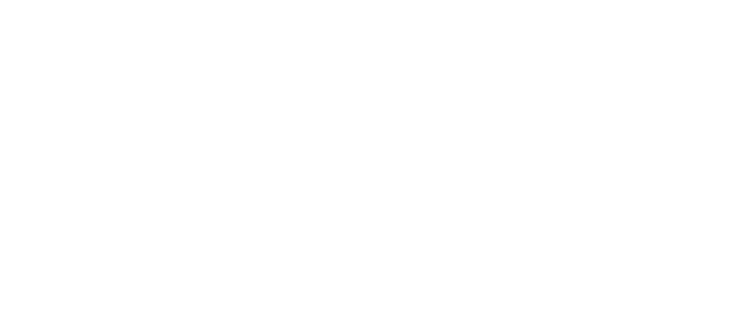
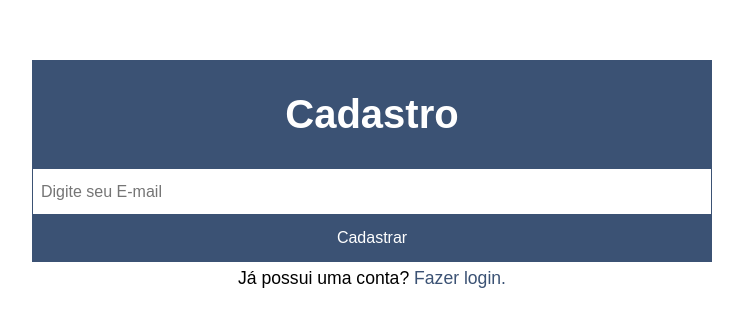
Before and after one commit to Pedro-Rocha-Araujo/projeto-financas, a React (Create React App) app: page /auth/cadastro in a window 1280 px wide. Shown: the part 222-548 px from the top of the page, without its empty margins (268-1011 px from the left). Built offline with nearby package versions, Linux system fonts and the light colour scheme.

Commit message:
Estruturei as páginas d elogin e cadastro no frotnend do projeto

```diff
--- a/src/components/App.js
+++ b/src/components/App.js
@@ -1,5 +1,6 @@
 import { BrowserRouter } from "react-router-dom";
 import AppRouter from "./routes";
+import "./global.css"
 
 function App() {
   return (
--- a/src/components/auth/Cadastro.js
+++ b/src/components/auth/Cadastro.js
@@ -1,7 +1,29 @@
+import { Link } from "react-router-dom"
+import "./auth.css"
+
 export default function Cadastro() {
   return (
-    <>
+    <div className="background">
 
-    </>
+      <div className="auth">
+
+        <div className="header-auth">
+          <h1>Cadastro</h1>
+        </div>
+
+        <form className="main-auth">
+          <input
+            placeholder="Digite seu E-mail"
+          />
+          <button>Cadastrar</button>
+        </form>
+
+        <div className="footer-auth">
+          <p>Já possui uma conta? <Link to="/auth/login">Fazer login.</Link></p>
+        </div>
+
+      </div>
+
+    </div>
   )
 }
--- a/src/components/auth/Login.js
+++ b/src/components/auth/Login.js
@@ -0,0 +1,29 @@
+import { Link } from "react-router-dom"
+import "./auth.css"
+
+export default function Cadastro() {
+  return (
+    <div className="background">
+
+      <div className="auth">
+
+        <div className="header-auth">
+          <h1>Login</h1>
+        </div>
+
+        <form className="main-auth">
+          <input
+            placeholder="Digite seu E-mail"
+          />
+          <button>Entrar</button>
+        </form>
+
+        <div className="footer-auth">
+          <p>Não possui uma conta? <Link to="/auth/cadastro">Fazer cadastro.</Link></p>
+        </div>
+
+      </div>
+
+    </div>
+  )
+}
--- a/src/components/auth/auth.css
+++ b/src/components/auth/auth.css
@@ -0,0 +1,62 @@
+div.background {
+  width: 100%;
+  min-height: 100dvh;
+  display: flex;
+  justify-content: center;
+  align-items: center;
+}
+
+div.auth {
+  width: 96%;
+  max-width: 680px;
+}
+
+div.header-auth {
+  color: #fff;
+  background-color: #3b5274;
+  padding: 2rem 0;
+}
+
+div.header-auth h1 {
+  text-align: center;
+}
+
+form.main-auth {
+  display: flex;
+  flex-direction: column;
+}
+
+form.main-auth input, form.main-auth button {
+  font-size: 1rem;
+  border: none;
+  outline: none;
+  padding: 0.5rem;
+}
+
+form.main-auth input {
+  height: 2.8rem;
+  border-left: 1px solid #3b5274;
+  border-right: 1px solid #3b5274;
+}
+
+form.main-auth button {
+  cursor: pointer;
+  color: #fff;
+  background-color: #3b5274;
+  height: 3rem;
+}
+
+div.footer-auth p {
+  font-size: clamp(0.9rem, 3vw, 1.1rem);
+  text-align: center;
+  padding: 0.4rem 0;
+}
+
+div.footer-auth a {
+  color: #3b5274;
+  text-decoration: none;
+}
+
+div.footer-auth a:hover {
+  text-decoration: underline;
+}
--- a/src/components/page/Home.jsx
+++ b/src/components/page/Home.jsx
@@ -1,5 +1,4 @@
 import {useState} from "react"
-import './home.css';
 import Header from "../elements/Header"
 import Footer from "../elements/Footer"
 import Preview from "./preview/Preview"
--- a/src/components/page/inputs/Inputs.js
+++ b/src/components/page/inputs/Inputs.js
@@ -59,6 +59,7 @@
 					<label> Saída </label>
 					<input
 						name="tipo"
+						className="red"
 						value="saida"
 						type="radio" required
 						checked={dados.tipo==="saida"}
--- a/src/components/page/inputs/inputs.css
+++ b/src/components/page/inputs/inputs.css
@@ -10,13 +10,13 @@
   justify-content: center;
 }
 
-form {
+section.inputs form {
   display: flex;
   align-items: center;
   justify-content: space-around;
 }
 
-label {
+section.inputs label {
   font-size: clamp(0.8rem, 3vw, 1rem);
 }
 
@@ -24,23 +24,28 @@
   margin-right: 0.4rem;
 }
 
-input {
+section.inputs input {
   height: 1.8rem;
   padding: 0.4rem;
   width: 98%;
   max-width: 180px;
 }
 
-input[type="number"]{
+section.inputs input[type="number"]{
   max-width: 120px;
 }
 
-input[type="radio"]{
-  background-color: red;
+section.inputs input[type="radio"]{
+  accent-color: #11e;
   margin: 0 0.5rem;
 }
 
-button {
+section.inputs input.red{
+  accent-color: #e33;
+  margin: 0 0.5rem;
+}
+
+section.inputs button {
   border: none;
   border-radius: 1rem;
   color: #3b5274;
@@ -51,7 +56,7 @@
   transition: all 0.4s;
 }
 
-button:hover {
+section.inputs button:hover {
   background-color: #3b5274;
   color: #fff;
 }
@@ -61,7 +66,7 @@
     display: flex;
     justify-content: center;
   }
-  form {
+  section.inputs form {
     gap: 0.5rem;
     flex-direction: column;
     align-items: flex-start;
```
Also changed, not shown: src/components/global.css (renamed from src/components/page/home.css).
